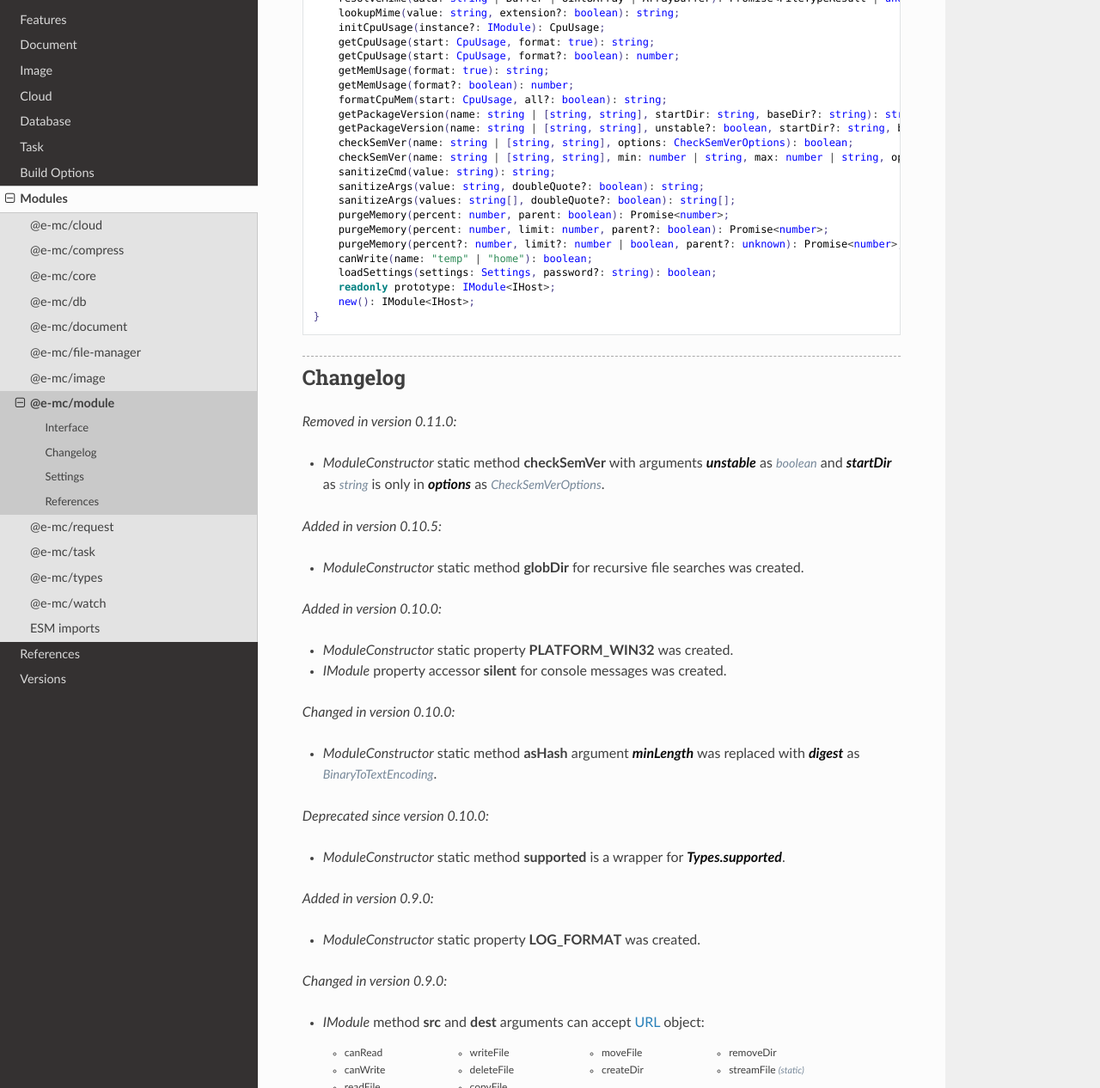
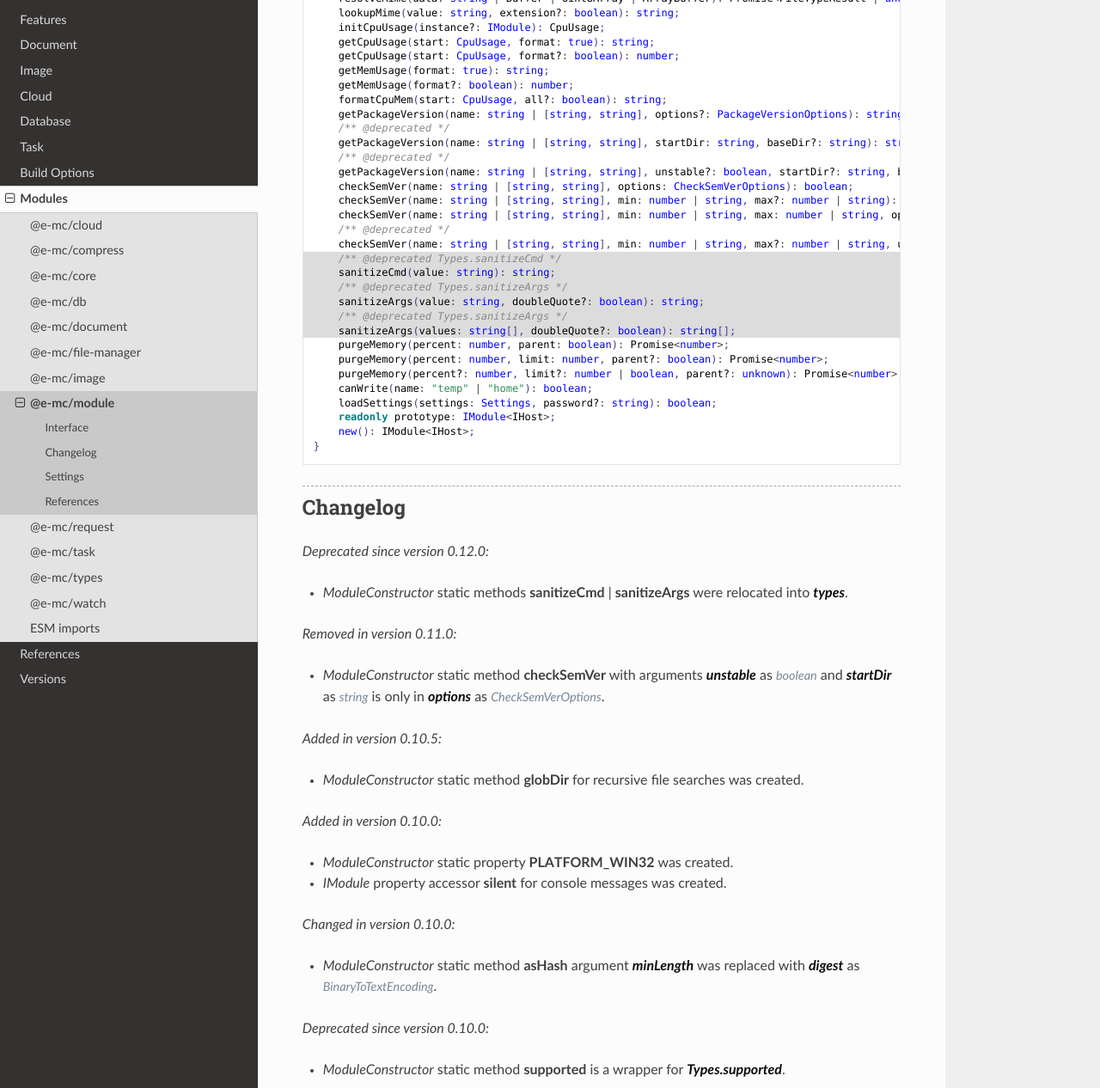
Before and after one commit to anpham6/chrome-docs, a Sphinx documentation site: the page built from source/modules/module.rst, in a window 1280 px wide and 1400 px high, scrolled down 3576 px, cut to the strip 134-1400 px from the top of the window. Shown: the whole strip at 86% size. Built offline with Sphinx 7.4.7 and the Read the Docs theme 3.1.0, drawn with Linux system fonts in a browser that asks for light colours.

```diff
--- a/source/cloud/ibm.rst
+++ b/source/cloud/ibm.rst
@@ -265,4 +265,4 @@ Example usage
   - NPM: Unmaintained and untested source with :alt:`@ibm-cloud/cloudant 0.12.2` was released.
 
 .. [#] https://cloud.ibm.com/docs/cloud-object-storage?topic=cloud-object-storage-compatibility-api
-.. [#] https://github.com/anpham6/pi-r2/src/cloud/ibm
+.. [#] https://github.com/anpham6/pi-r2/tree/master/src/cloud/ibm
--- a/source/cloud/minio.rst
+++ b/source/cloud/minio.rst
@@ -172,4 +172,4 @@ Example usage
 
   - NPM: Unmaintained and untested source with :alt:`minio 8.0.4` was released.
 
-.. [#] https://github.com/anpham6/pi-r2/src/cloud/minio
+.. [#] https://github.com/anpham6/pi-r2/tree/master/src/cloud/minio
--- a/source/modules/module.rst
+++ b/source/modules/module.rst
@@ -222,12 +223,21 @@ Interface
       getMemUsage(format: true): string;
       getMemUsage(format?: boolean): number;
       formatCpuMem(start: CpuUsage, all?: boolean): string;
+      getPackageVersion(name: string | [string, string], options?: PackageVersionOptions): string;
+      /** @deprecated */
       getPackageVersion(name: string | [string, string], startDir: string, baseDir?: string): string;
+      /** @deprecated */
       getPackageVersion(name: string | [string, string], unstable?: boolean, startDir?: string, baseDir?: string): string;
       checkSemVer(name: string | [string, string], options: CheckSemVerOptions): boolean;
+      checkSemVer(name: string | [string, string], min: number | string, max?: number | string): boolean;
       checkSemVer(name: string | [string, string], min: number | string, max: number | string, options?: Omit<CheckSemVerOptions, "min" | "max" | "equals">): boolean;
+      /** @deprecated */
+      checkSemVer(name: string | [string, string], min: number | string, max?: number | string, unstable?: boolean, startDir?: string): boolean;
+      /** @deprecated Types.sanitizeCmd */
       sanitizeCmd(value: string): string;
+      /** @deprecated Types.sanitizeArgs */
       sanitizeArgs(value: string, doubleQuote?: boolean): string;
+      /** @deprecated Types.sanitizeArgs */
       sanitizeArgs(values: string[], doubleQuote?: boolean): string[];
       purgeMemory(percent: number, parent: boolean): Promise<number>;
       purgeMemory(percent: number, limit: number, parent?: boolean): Promise<number>;
@@ -240,6 +250,10 @@ Interface
 
 Changelog
 =========
+
+.. deprecated:: 0.12.0
+
+  - *ModuleConstructor* static methods **sanitizeCmd** | **sanitizeArgs** were relocated into :target:`types`.
 
 .. versionremoved:: 0.11.0
 
```
Also changed, not shown: other parts of source/modules/module.rst (+1 -0 lines), source/modules/types.rst (+9 -1 lines).
